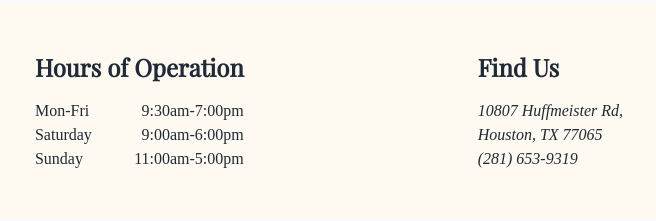
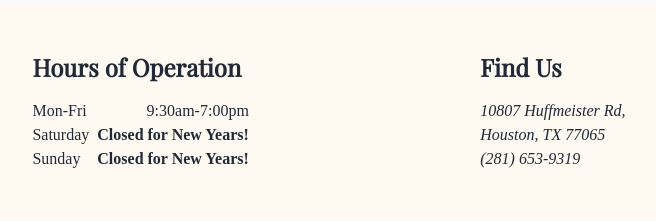
Before and after one commit to anthonybui1/zvi-nails, a React (Create React App) app: page / in a window 1280 px wide. Shown: the part 2080-2301 px from the top of the page, without its empty margins (311-967 px from the left). Built offline with nearby package versions, Linux system fonts and the light colour scheme; grey boxes are pictures that could not be loaded; a web font is replaced by a local one.

Commit message:
feat: Updated hours for New Years

```diff
--- a/src/organisms/Location.js
+++ b/src/organisms/Location.js
@@ -21,11 +21,11 @@ const Location = () => {
 							</div>
 							<div className='flex justify-between'>
 								<p>Saturday</p>
-								<p className='text-right ml-2'>9:00am-6:00pm</p>
+								<p className='text-right ml-2 font-bold'>Closed for New Years!</p>
 							</div>
 							<div className='flex justify-between'>
 								<p>Sunday</p>
-								<p className='text-right ml-2'>11:00am-5:00pm</p>
+								<p className='text-right ml-2 font-bold'>Closed for New Years!</p>
 							</div>
 						</div>
 					</div>
--- a/src/organisms/Services.js
+++ b/src/organisms/Services.js
@@ -3,20 +3,24 @@ import { Link } from 'react-router-dom';
 
 const Services = () => {
 	const services = [
-		"Nail Services",
-		"Shellac Nails",
-		"Kids Packages",
-		"Pedicures",
-		"Manicures",
-		"Waxing & Threading",
-		"Facials",
+		'Nail Services',
+		'Shellac Nails',
+		'Kids Packages',
+		'Pedicures',
+		'Manicures',
+		'Waxing & Threading',
+		'Facials',
 	];
 
 	return (
 		<section className='md-custom-container bg-primary flex flex-col justify-center items-center w-full'>
 			<h2 className='font-display md:text-4xl text-3xl mt-6 mb-2 font-bold'>Services</h2>
 			<ul className='text-center'>
-				{ services.map(service => <li className='w-full px-2 py-2 text-lg'>{service}</li>) }
+				{services.map((service, idx) => (
+					<li key={idx} className='w-full px-2 py-2 text-lg'>
+						{service}
+					</li>
+				))}
 			</ul>
 			<Link
 				to='/services'
```
